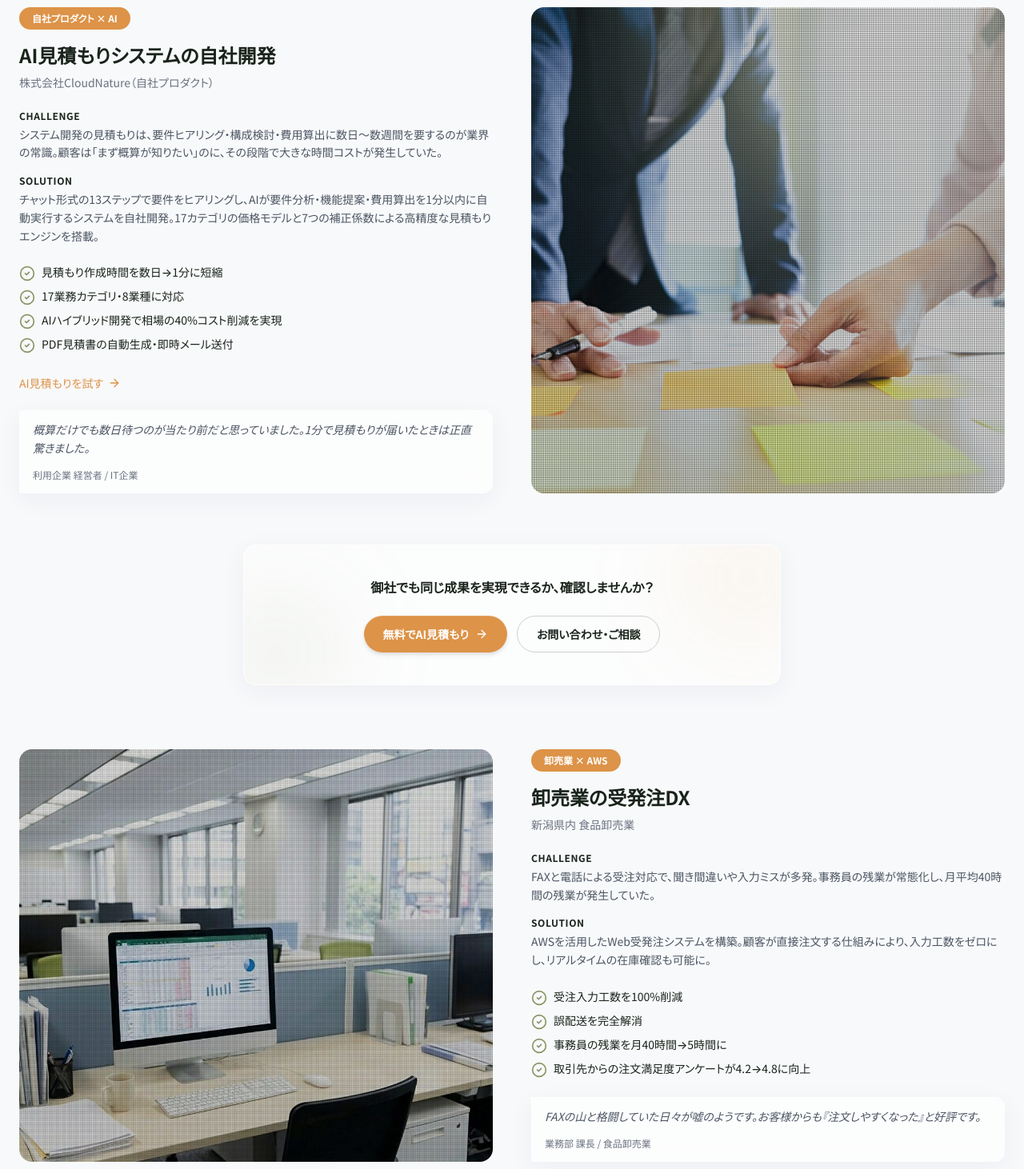
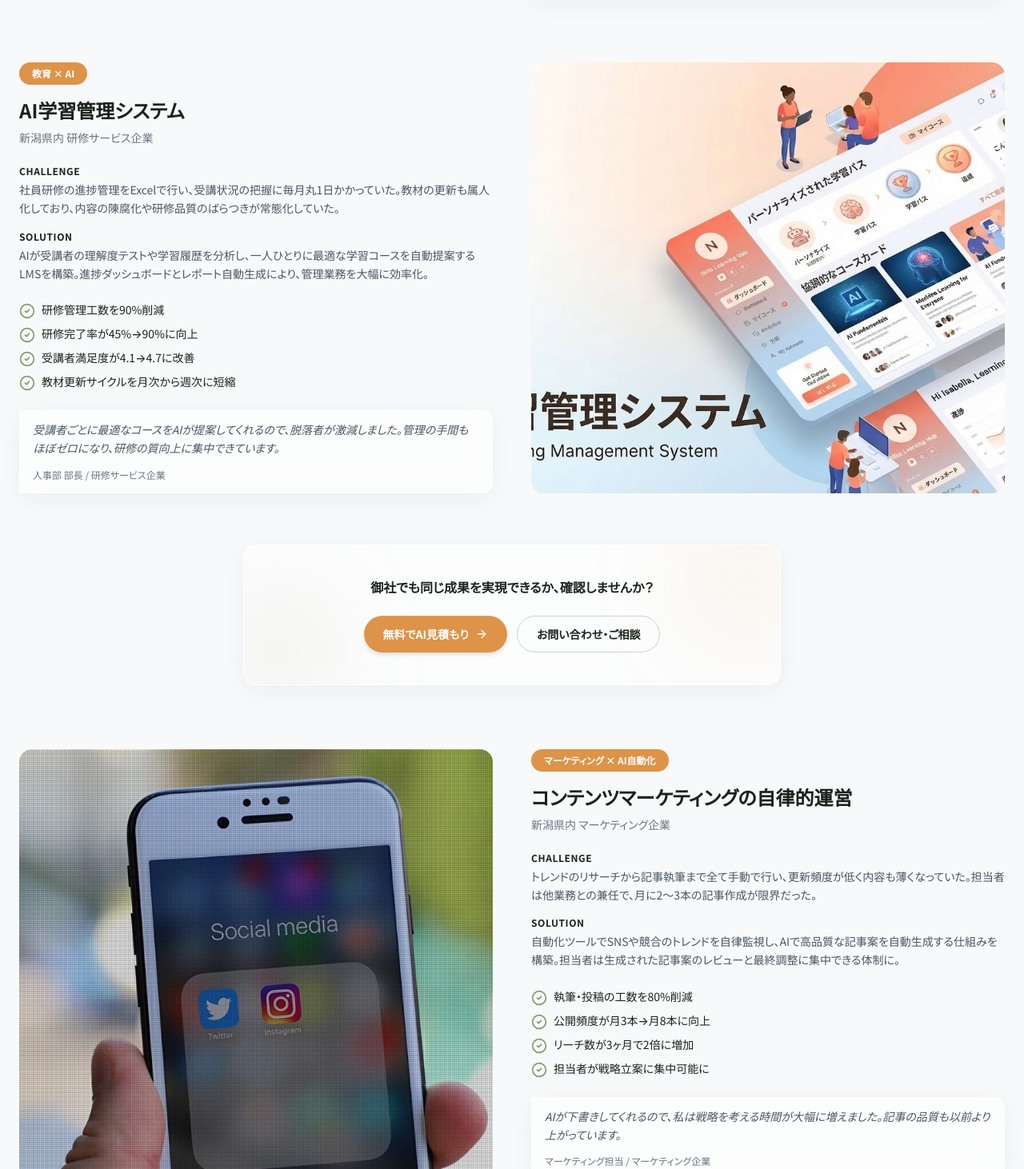
Before and after one commit to kohei0125/CloudNature, a Next.js app: page /cases in a window 1280 px wide. Shown: the part 1068-2530 px from the top of the page at 80% size. Built offline with nearby package versions, Linux system fonts and the light colour scheme.

Commit message:
feat: LMSバナー画像を追加し、ケースおよびホームコンテンツを更新

```diff
--- a/content/cases.ts
+++ b/content/cases.ts
@@ -7,26 +7,6 @@ export const CASES_HERO = {
 };
 
 export const CASE_STUDY_DETAILS: CaseStudyDetail[] = [
-  {
-    id: "marketing-automation",
-    title: "コンテンツマーケティングの自律的運営",
-    category: "マーケティング × AI自動化",
-    client: "新潟県内 マーケティング企業",
-    challenge: "トレンドのリサーチから記事執筆まで全て手動で行い、更新頻度が低く内容も薄くなっていた。担当者は他業務との兼任で、月に2〜3本の記事作成が限界だった。",
-    solution: "自動化ツールでSNSや競合のトレンドを自律監視し、AIで高品質な記事案を自動生成する仕組みを構築。担当者は生成された記事案のレビューと最終調整に集中できる体制に。",
-    results: [
-      "執筆・投稿の工数を80%削減",
-      "公開頻度が月3本→月8本に向上",
-      "リーチ数が3ヶ月で2倍に増加",
-      "担当者が戦略立案に集中可能に"
-    ],
-    quote: {
-      text: "AIが下書きしてくれるので、私は戦略を考える時間が大幅に増えました。記事の品質も以前より上がっています。",
-      author: "マーケティング担当",
-      role: "マーケティング企業"
-    },
-    image: "/images/marketing.jpg"
-  },
   {
     id: "ai-estimate",
     title: "AI見積もりシステムの自社開発",
@@ -49,24 +29,44 @@ export const CASE_STUDY_DETAILS: CaseStudyDetail[] = [
     image: "/images/meeting.jpg"
   },
   {
-    id: "wholesale",
-    title: "卸売業の受発注DX",
-    category: "卸売業 × AWS",
-    client: "新潟県内 食品卸売業",
-    challenge: "FAXと電話による受注対応で、聞き間違いや入力ミスが多発。事務員の残業が常態化し、月平均40時間の残業が発生していた。",
-    solution: "AWSを活用したWeb受発注システムを構築。顧客が直接注文する仕組みにより、入力工数をゼロにし、リアルタイムの在庫確認も可能に。",
+    id: "ai-lms",
+    title: "AI学習管理システム",
+    category: "教育 × AI",
+    client: "新潟県内 研修サービス企業",
+    challenge: "社員研修の進捗管理をExcelで行い、受講状況の把握に毎月丸1日かかっていた。教材の更新も属人化しており、内容の陳腐化や研修品質のばらつきが常態化していた。",
+    solution: "AIが受講者の理解度テストや学習履歴を分析し、一人ひとりに最適な学習コースを自動提案するLMSを構築。進捗ダッシュボードとレポート自動生成により、管理業務を大幅に効率化。",
     results: [
-      "受注入力工数を100%削減",
-      "誤配送を完全解消",
-      "事務員の残業を月40時間→5時間に",
-      "取引先からの注文満足度アンケートが4.2→4.8に向上"
+      "研修管理工数を90%削減",
+      "研修完了率が45%→90%に向上",
+      "受講者満足度が4.1→4.7に改善",
+      "教材更新サイクルを月次から週次に短縮"
     ],
     quote: {
-      text: "FAXの山と格闘していた日々が嘘のようです。お客様からも『注文しやすくなった』と好評です。",
-      author: "業務部 課長",
-      role: "食品卸売業"
+      text: "受講者ごとに最適なコースをAIが提案してくれるので、脱落者が激減しました。管理の手間もほぼゼロになり、研修の質向上に集中できています。",
+      author: "人事部 部長",
+      role: "研修サービス企業"
     },
-    image: "/images/office_room.jpg"
+    image: "/images/lms_banner.jpg"
+  },
+  {
+    id: "marketing-automation",
+    title: "コンテンツマーケティングの自律的運営",
+    category: "マーケティング × AI自動化",
+    client: "新潟県内 マーケティング企業",
+    challenge: "トレンドのリサーチから記事執筆まで全て手動で行い、更新頻度が低く内容も薄くなっていた。担当者は他業務との兼任で、月に2〜3本の記事作成が限界だった。",
+    solution: "自動化ツールでSNSや競合のトレンドを自律監視し、AIで高品質な記事案を自動生成する仕組みを構築。担当者は生成された記事案のレビューと最終調整に集中できる体制に。",
+    results: [
+      "執筆・投稿の工数を80%削減",
+      "公開頻度が月3本→月8本に向上",
+      "リーチ数が3ヶ月で2倍に増加",
+      "担当者が戦略立案に集中可能に"
+    ],
+    quote: {
+      text: "AIが下書きしてくれるので、私は戦略を考える時間が大幅に増えました。記事の品質も以前より上がっています。",
+      author: "マーケティング担当",
+      role: "マーケティング企業"
+    },
+    image: "/images/marketing.jpg"
   }
 ];
 
--- a/content/home.ts
+++ b/content/home.ts
@@ -108,14 +108,6 @@ export const CASES_SECTION = {
 
 export const CASE_STUDIES: CaseStudy[] = [
   {
-    id: "marketing-automation",
-    title: "コンテンツマーケティングの自律的運営",
-    category: "マーケティング × AI自動化",
-    before: "トレンドのリサーチから記事執筆まで全て手動で行い、更新頻度が低く内容も薄くなっていた。",
-    after: "自動化ツールでSNSや競合のトレンドを自律監視し、AIで高品質な記事案を自動生成する仕組みを構築。執筆・投稿の工数を80%削減し、公開頻度が1.5倍、リーチ数も大幅に向上 。",
-    image: "/images/marketing.jpg"
-  },
-  {
     id: "ai-estimate",
     title: "AI見積もりシステムの自社開発",
     category: "自社プロダクト × AI",
@@ -125,12 +117,20 @@ export const CASE_STUDIES: CaseStudy[] = [
     image: "/images/meeting.jpg"
   },
   {
-    id: "wholesale",
-    title: "卸売業の受発注DX",
-    category: "卸売業 × AWS",
-    before: "FAXと電話による受注対応で、聞き間違いや入力ミスが多発。事務員の残業が常態化していた。",
-    after: "AWSを活用したWeb受発注システムを構築。顧客が直接注文する仕組みにより入力工数をゼロにし、誤配送も完全に解消。",
-    image: "/images/office_room.jpg"
+    id: "ai-lms",
+    title: "AI学習管理システム",
+    category: "教育 × AI",
+    before: "社員研修の進捗管理をExcelで行い、受講状況の把握に毎月丸1日かかっていた。教材の更新も属人化し、内容の陳腐化が課題だった。",
+    after: "AIが受講者の理解度を分析し、一人ひとりに最適な学習コースを自動提案。進捗レポートも自動生成され、管理工数を90%削減。研修完了率が2倍に向上。",
+    image: "/images/lms_banner.jpg"
+  },
+  {
+    id: "marketing-automation",
+    title: "コンテンツマーケティングの自律的運営",
+    category: "マーケティング × AI自動化",
+    before: "トレンドのリサーチから記事執筆まで全て手動で行い、更新頻度が低く内容も薄くなっていた。",
+    after: "自動化ツールでSNSや競合のトレンドを自律監視し、AIで高品質な記事案を自動生成する仕組みを構築。執筆・投稿の工数を80%削減し、公開頻度が1.5倍、リーチ数も大幅に向上 。",
+    image: "/images/marketing.jpg"
   }
 ];
 
```
Also changed, not shown: public/images/lms_banner.jpg (added).
